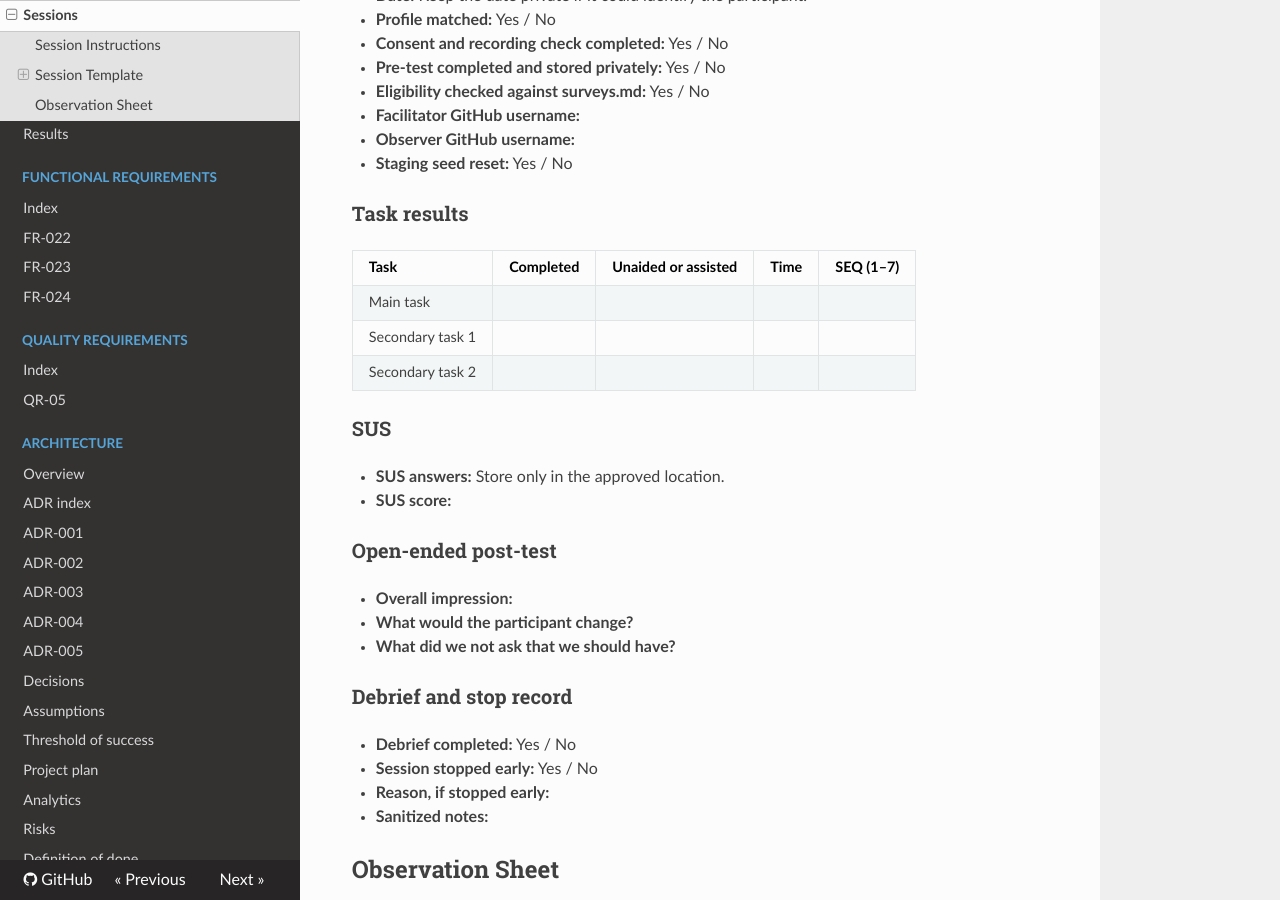
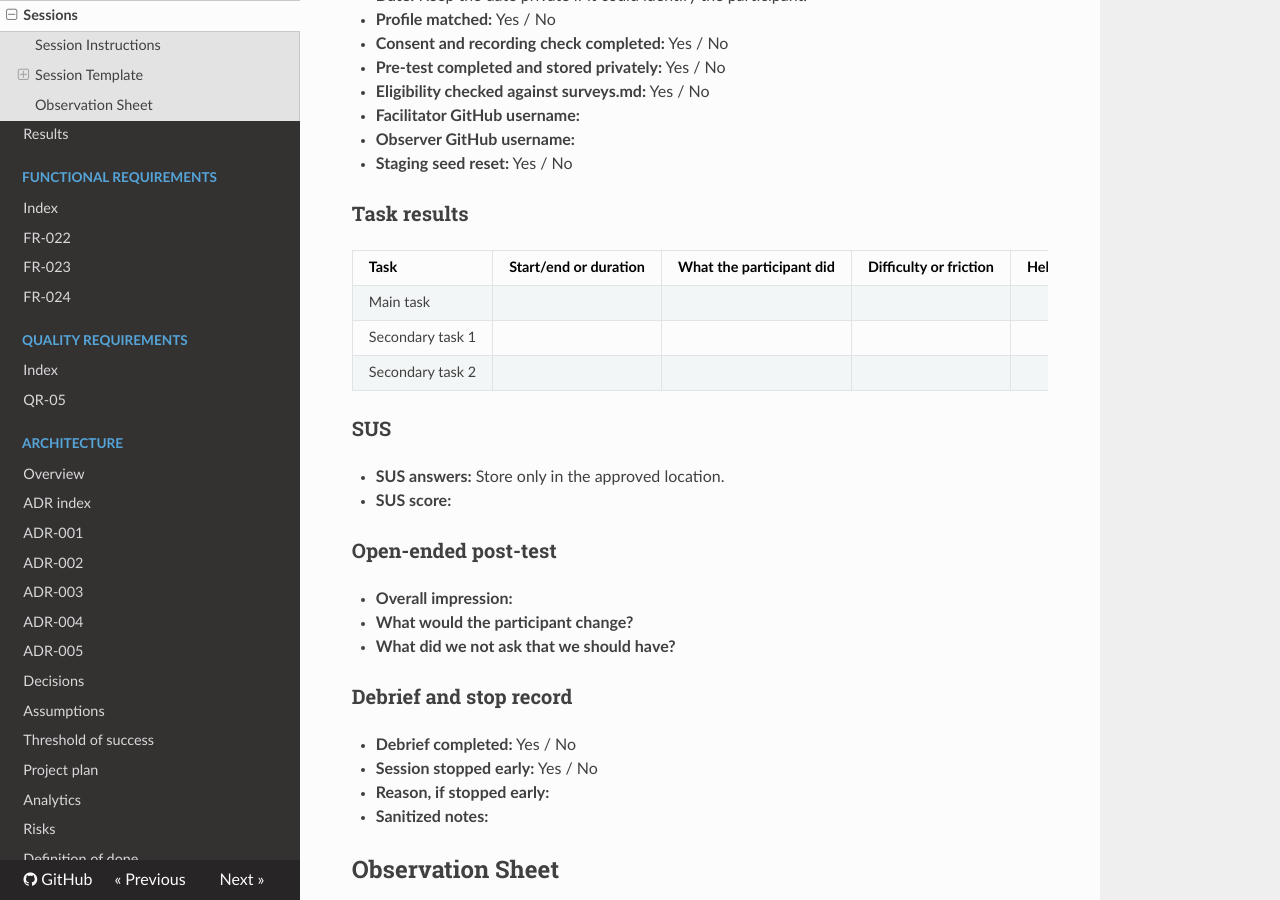
Before and after one commit to WellMadeTeam/workspace-ai-03, an MkDocs documentation site: the page built from docs/usability-tests/ut-01/sessions/README.md, in a window 1280 px wide and 900 px high, scrolled down 1133 px. Built offline with MkDocs 1.6.1, drawn with Linux system fonts in a browser that asks for light colours; nearby versions of some CDN libraries.

Commit message:
change table

```diff
--- a/docs/usability-tests/ut-01/sessions/README.md
+++ b/docs/usability-tests/ut-01/sessions/README.md
@@ -48,11 +48,11 @@ Copy this section into a new file named with the participant code, for example `
 
 ### Task results
 
-| Task | Completed | Unaided or assisted | Time | SEQ (1–7) |
-| --- | --- | --- | --- | --- |
-| Main task |  |  |  |  |
-| Secondary task 1 |  |  |  |  |
-| Secondary task 2 |  |  |  |  |
+| Task             | Start/end or duration | What the participant did | Difficulty or friction | Help given | Relevant quote |
+| ---------------- | --------------------- | ------------------------ | ---------------------- | ---------- | -------------- |
+| Main task        |                       |                          |                        |            |                |
+| Secondary task 1 |                       |                          |                        |            |                |
+| Secondary task 2 |                       |                          |                        |            |                |
 
 ### SUS
 
```
